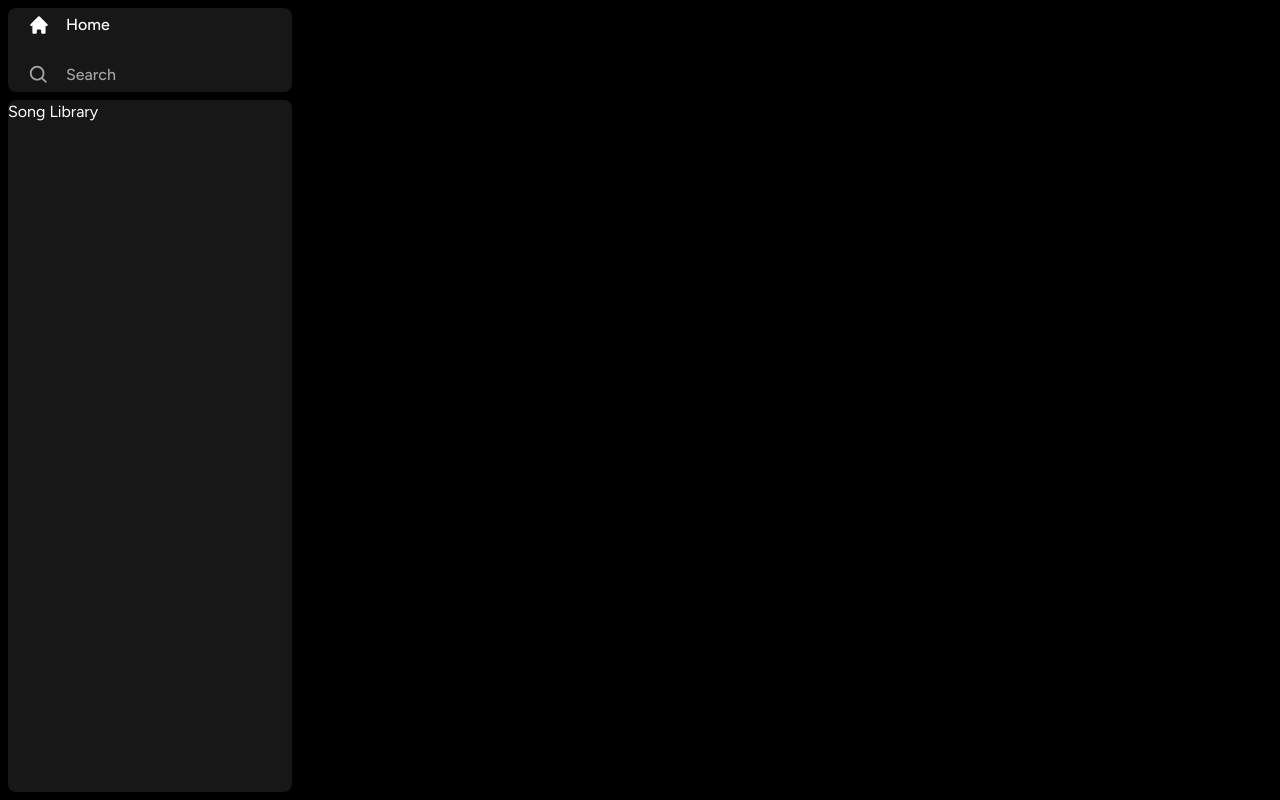
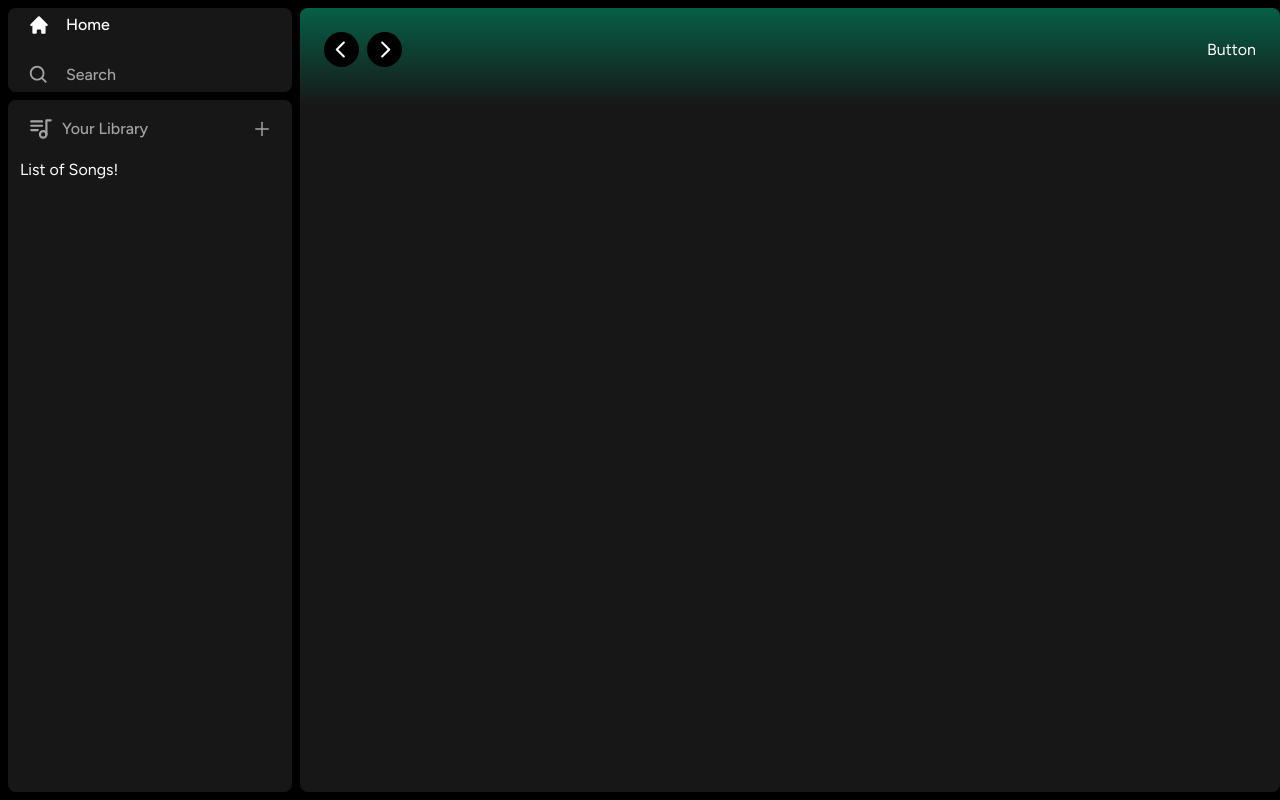
Before and after one commit to Phahladira-Moja/spotify-clone-nextjs, a Next.js app: page / in a window 1280 px wide. Built offline with nearby package versions, Linux system fonts and the light colour scheme.

Commit message:
Created the Library and Header component
- still working on header and button component

```diff
--- a/app/(site)/page.tsx
+++ b/app/(site)/page.tsx
@@ -1,3 +1,9 @@
+import Header from "@/components/Header";
+
 export default function Home() {
-  return <div className="text-green-500">main Content</div>;
+  return (
+    <div className="bg-neutral-900 rounded-lg h-full w-full overflow-hidden overflow-y-auto">
+      <Header>Header</Header>
+    </div>
+  );
 }
--- /dev/null
+++ b/components/Button.tsx
@@ -0,0 +1,9 @@
+import React from 'react'
+
+const Button = () => {
+  return (
+    <div>Button</div>
+  )
+}
+
+export default Button
--- /dev/null
+++ b/components/Header.tsx
@@ -0,0 +1,68 @@
+"use client";
+import React from "react";
+import { useRouter } from "next/navigation";
+import { twMerge } from "tailwind-merge";
+import { RxCaretLeft, RxCaretRight } from "react-icons/rx";
+import { HiHome } from "react-icons/hi";
+import { BiSearch } from "react-icons/bi";
+import Button from "./Button";
+
+interface HeaderProps {
+  children: React.ReactNode;
+  className?: string;
+}
+
+const Header: React.FC<HeaderProps> = ({ children, className }) => {
+  const router = useRouter();
+
+  const handleLogout = () => {
+    // Handle logout
+  };
+
+  return (
+    <div
+      className={twMerge(
+        `h-fit bg-gradient-to-b from-emerald-800 p-6`,
+        className
+      )}
+    >
+      <div className="w-full mb-4 flex items-center justify-between">
+        <div className="hidden md:flex gap-x-2 items-center">
+          <button
+            onClick={() => router.back()}
+            className="rounded-full bg-black flex items-center justify-center hover:opacity-75 transition"
+          >
+            <RxCaretLeft className="text-white" size={35} />
+          </button>
+
+          <button
+            onClick={() => router.forward()}
+            className="rounded-full bg-black flex items-center justify-center hover:opacity-75 transition"
+          >
+            <RxCaretRight className="text-white" size={35} />
+          </button>
+        </div>
+
+        <div className="flex md:hidden gap-x-2 items-center">
+          <button className="rounded-full bg-white p-2 flex items-center justify-center hover:opacity-75 transition">
+            <HiHome className="text-black" size={20} />
+          </button>
+
+          <button className="rounded-full bg-white p-2 flex items-center justify-center hover:opacity-75 transition">
+            <BiSearch className="text-black" size={20} />
+          </button>
+        </div>
+
+        <div className="flex justify-between items-center gap-x-4">
+          <>
+            <div>
+              <Button> Sign Up </Button>
+            </div>
+          </>
+        </div>
+      </div>
+    </div>
+  );
+};
+
+export default Header;
--- /dev/null
+++ b/components/Library.tsx
@@ -0,0 +1,31 @@
+"use client";
+import React from "react";
+import { TbPlaylist } from "react-icons/tb";
+import { AiOutlinePlus } from "react-icons/ai";
+
+const Library = () => {
+  const onClick = () => {
+    // handle upload later
+  };
+
+  return (
+    <div className="flex flex-col">
+      <div className="flex items-center justify-between px-5 pt-4">
+        <div className="inline-flex items-center gap-x-2">
+          <TbPlaylist size={26} className="text-neutral-400" />
+          <p className="text-neutral-400 font-medium text-md">Your Library</p>
+        </div>
+
+        <AiOutlinePlus
+          onClick={onClick}
+          size={20}
+          className="text-neutral-400 cursor-pointer hover:text-white transition"
+        />
+      </div>
+
+      <div className="flex flex-col gap-y-2 mt-4 px-3">List of Songs!</div>
+    </div>
+  );
+};
+
+export default Library;
--- a/components/Sidebar.tsx
+++ b/components/Sidebar.tsx
@@ -5,6 +5,7 @@
 import { BiSearch } from "react-icons/bi";
 import Box from "./Box";
 import SidebarItem from "./SidebarItem";
+import Library from "./Library";
 
 interface SidebarProps {
   children: React.ReactNode;
@@ -39,8 +40,12 @@
             ))}
           </div>
         </Box>
-        <Box className="overflow-y-auto h-full">Song Library</Box>
+        <Box className="overflow-y-auto h-full">
+          <Library />
+        </Box>
       </div>
+
+      <main className="h-full flex-1 overflow-y-auto py-2">{children}</main>
     </div>
   );
 };
```
